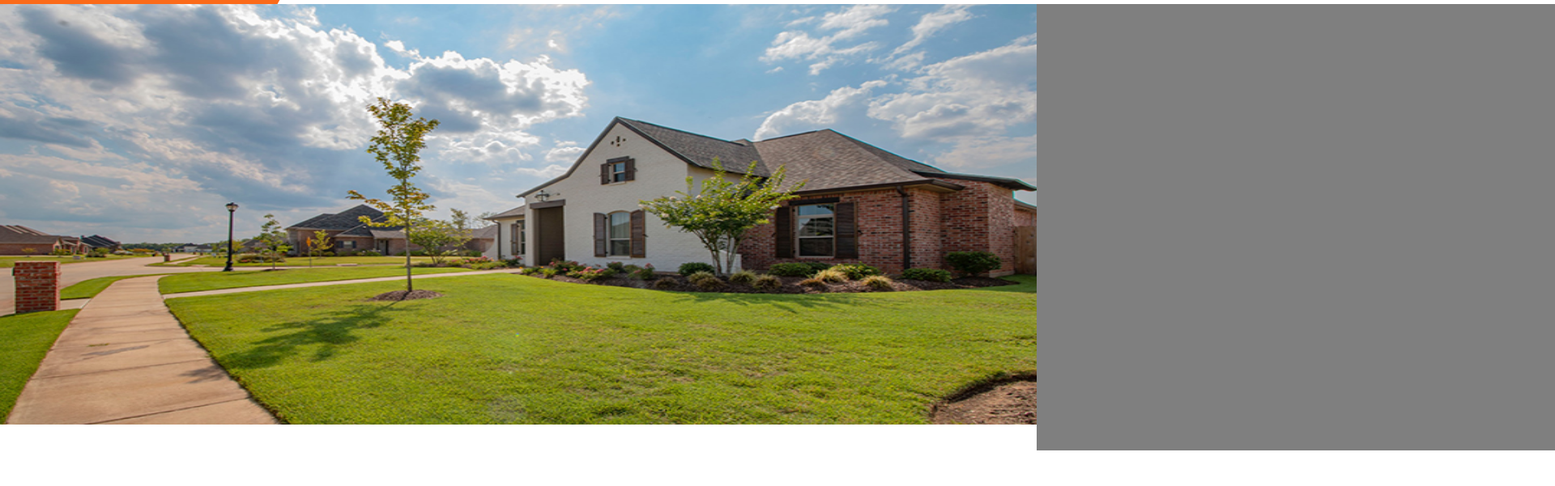
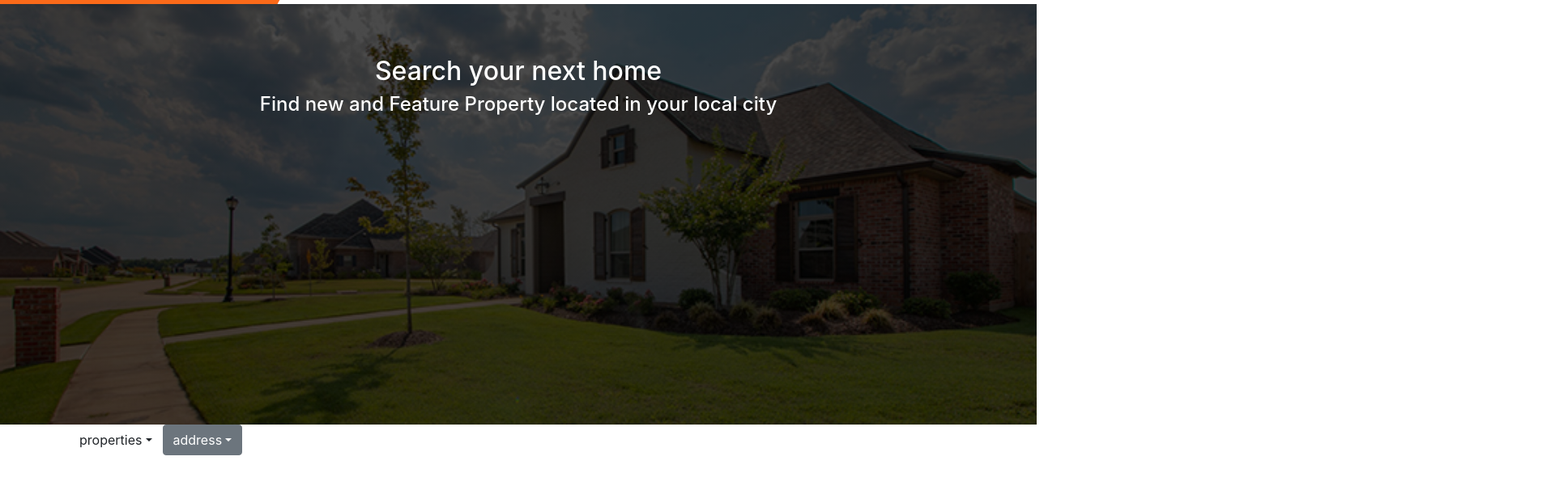
Before and after one commit to adeolammy/Real-Estate-project, a plain HTML site: page index.html in a window 1280 px wide. Shown: the part 93-694 px from the top of the page at 81% size, 1920 px wide, since content can reach past the window. Drawn offline with nearby package versions, Linux system fonts and the light colour scheme.

Commit message:
some changes in the css

```diff
--- a/index.html
+++ b/index.html
@@ -13,33 +13,6 @@
         <div class="wrapper">
 
         <header>
-                <!-- <nav class="navbar navbar-expand-sm bg-dark navbar-dark"> -->
-  <!-- Brand -->
-  <!-- <a class="navbar-brand logo" href="#">Logo</a> -->
-
-  <!-- Links -->
-  <!-- <ul class="navbar-nav">
-    <li class="nav-item">
-      <a class="nav-link" href="#">Home</a>
-    </li>
-    <li class="nav-item">
-      <a class="nav-link" href="#">About Us</a>
-    </li> -->
-
-    <!-- Dropdown -->
-    <!-- <li class="nav-item dropdown">
-      <a class="nav-link dropdown-toggle" href="#" id="navbardrop" data-toggle="dropdown">
-        Dropdown link
-      </a>
-      <div class="dropdown-menu">
-        <a class="dropdown-item" href="#">Link 1</a>
-        <a class="dropdown-item" href="#">Link 2</a>
-        <a class="dropdown-item" href="#">Link 3</a>
-      </div>
-    </li>
-  </ul>
-</nav> -->
-
 
 
 <nav class="navbar navbar-expand-md navbar-light  first-cont">
@@ -87,7 +60,38 @@
 
       <div class="nav-img">
           <div class="overlay">
-            <img src="img/blog-06.jpg" height="10%" srcset=""alt="" >
+            <h2>Search your next home</h2>
+            <h4>Find new and Feature Property located in your local city</h4>
+
+          </div>
+
+          <div class="dropdown-part">
+                <div class="container d-flex">
+
+                    <div class="dropdown">
+                      <button type="button" class="btn btn-transparent dropdown-toggle" data-toggle="dropdown" >properties</button>
+
+                      <div class="dropdown-menu ">
+                          <a class="dropdown-item" href="#">Link 1</a>
+                          <a class="dropdown-item" href="#">Link 2</a>
+                          <a class="dropdown-item-text" href="#">Text Link</a>
+                          <span class="dropdown-item-text">Just Text</span>
+                      </div>
+                    </div>
+
+                    <div class="dropdown">
+                      <button type="button" class="btn btn-secondary dropdown-toggle" data-toggle="dropdown"> address</button>
+
+                        <div class="dropdown-menu">
+                            <a class="dropdown-item" href="#">Link 1</a>
+                            <a class="dropdown-item" href="#">Link 2</a>
+                            <a class="dropdown-item-text" href="#">Text Link</a>
+                            <span class="dropdown-item-text">Just Text</span>
+                        </div>
+                    </div>
+                </div>
+
+
 
           </div>
       </div>
--- a/style.css
+++ b/style.css
@@ -31,31 +31,27 @@
 
 
  .nav-sect img{
-        border: 2px dashed rgb(251,106,25);
-   		border-radius: 50%;
-   		padding: .3rem;
-    	 width: 40px;
-        height: 30px;
+    border: 2px dashed rgb(251,106,25);
+    border-radius: 50%;
+    padding: .3rem;
+    width: 40px;
+    height: 30px;
 
 
 }
 
 
-.overlay >  img{
+.overlay {
     margin: 0;
     width: 100%;
     height: 65vh;
     overflow: hidden;
-    /* opacity: .5; */
-    /* background: linear-gradient(rgba(0,0,0,0.5), rgba(0,0,0,0.5)) , var(--image-url) center center; */
-  /* background-size: cover; */
+    background: linear-gradient(rgba(0,0,0,0.7), rgba(0,0,0,0.7)) , url(img/blog-06.jpg) center center;
+    background-size: cover;
+}
 
+.overlay > h2, h4{
+    color: white;
+    text-align: center;
+    margin-top: 4rem;
 }
-.overlay::after{
-    content: '';
-    position: absolute;
-    z-index: 3;
-  width: 100%;
-  height: 69vh;
-  background-color: rgba(0, 0, 0, 0.5);
-}
```
Lines whose indentation alone changed are shown as unchanged.
